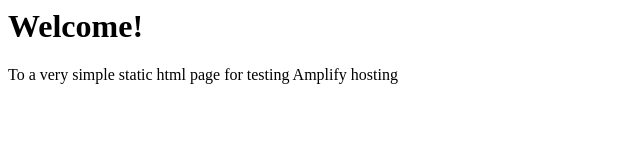
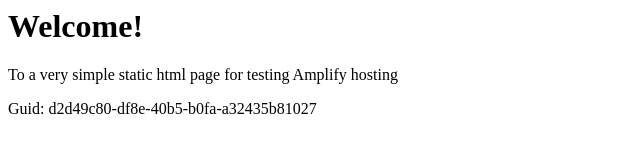
Before and after one commit to aws-aemilia-lhr/Github-PR-Commit-Integration-Test-DoNotTouch-Gith-P5X5MO5I-v1-preprod-eu-west-2, a website: page src/index.html in a window 1280 px wide. Shown: the whole page, without its empty margins (0-640 px from the left). Drawn offline with Linux system fonts and the light colour scheme.

Commit message:
commit from integ tests

```diff
--- a/src/index.html
+++ b/src/index.html
@@ -1,3 +1,5 @@
+
+
 <html lang="en">
 
 <head>
@@ -10,6 +12,6 @@
 <body>
     <h1>Welcome!</h1>
     <p>To a very simple static html page for testing Amplify hosting</p>
-</body>
+    <p>Guid: d2d49c80-df8e-40b5-b0fa-a32435b81027</p></body>
 
 </html>
```
